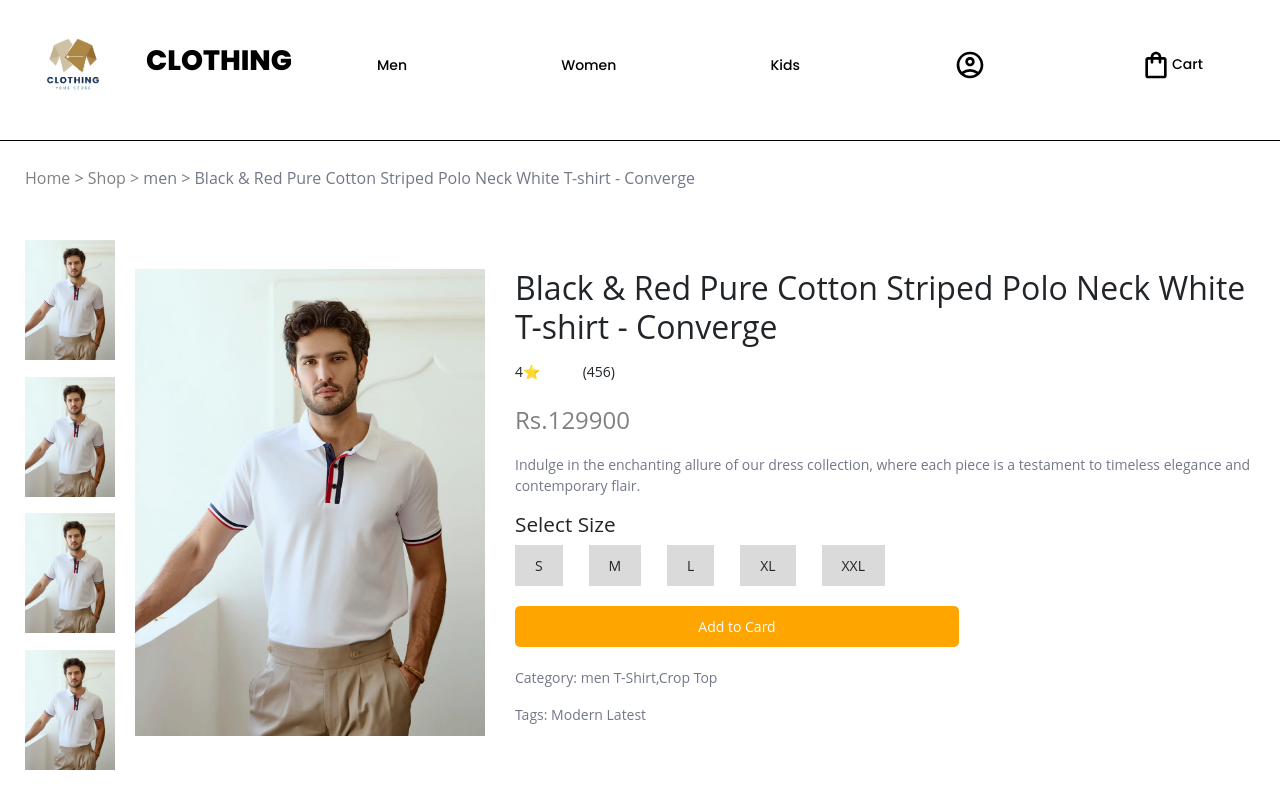
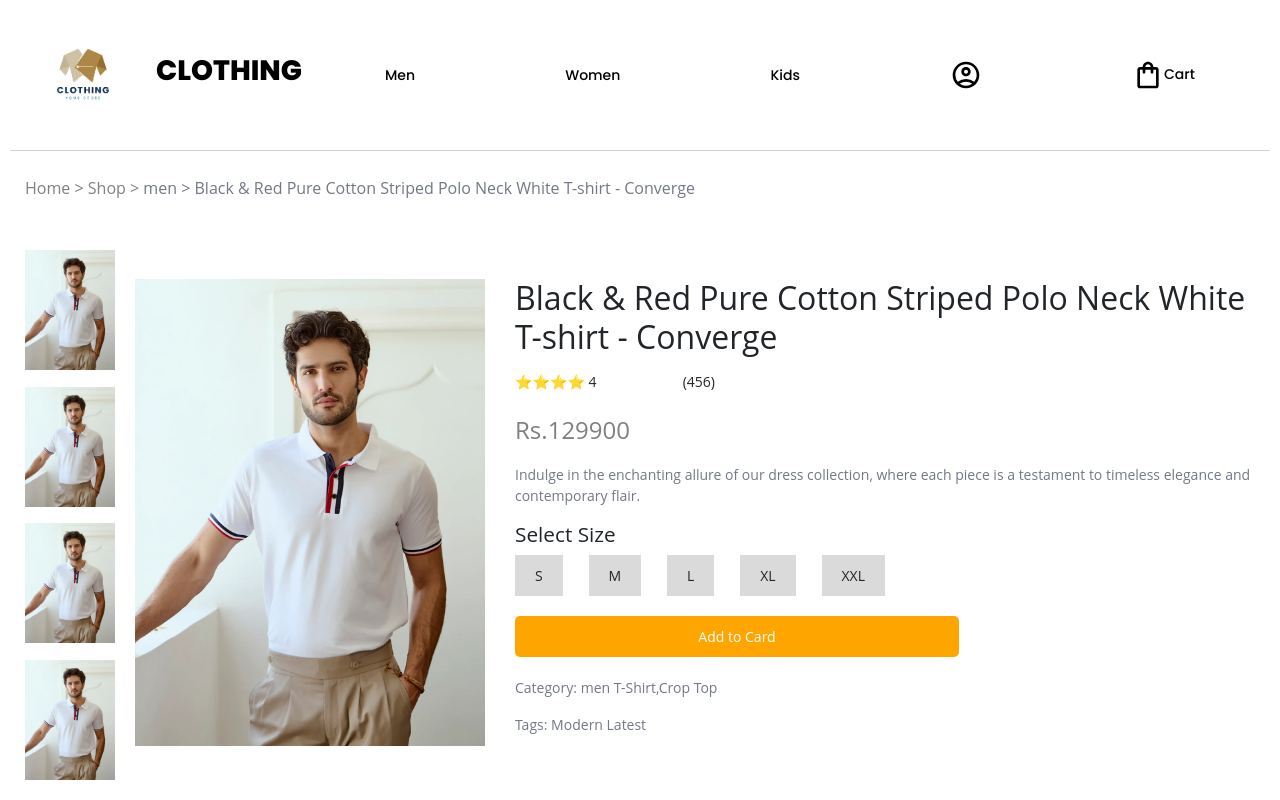
Before and after one commit to venkimoon4/mern-e-com-front-end, a React (Vite) app: page /product/001 in a window 1280 px wide. Shown: the top 800 px of the page. Built offline with nearby package versions, Linux system fonts and the light colour scheme; no server answers; a web font is replaced by a local one.

Commit message:
New_Version-3

```diff
--- a/src/components/Header/Header.module.css
+++ b/src/components/Header/Header.module.css
@@ -1,7 +1,8 @@
 .header {
   display: flex;
-  border-bottom: 1px solid black;
+  border-bottom: 1px solid rgb(208, 208, 208);
   align-items: center;
+  margin: 10px;
 }
 .leftSection {
   display: flex;
--- a/src/components/Item/Item.jsx
+++ b/src/components/Item/Item.jsx
@@ -3,8 +3,6 @@ import "./Item.css"
 import { NavLink } from 'react-router-dom'
 
 const Item = ({item}) => {
-
-
 
   return (
     <div className='item-container'>
--- a/src/components/Product/Product.css
+++ b/src/components/Product/Product.css
@@ -25,7 +25,7 @@
 }
 .ratings-container{
   display: flex;
-  width: 100px;
+  width: 200px;
   justify-content: space-between;
   margin-top: 15px;
   margin-bottom: 20px;
--- a/src/components/Product/Product.jsx
+++ b/src/components/Product/Product.jsx
@@ -54,7 +54,7 @@ const Product = () => {
        <div className='product-showcase-details'>
         <h5>{product.name}</h5>
         <div className='ratings-container'>
-        <span>{product.rating.stars}⭐</span><span>({product.rating.count})</span>
+        <span>⭐⭐⭐⭐ {product.rating.stars}</span><span>({product.rating.count})</span>
         </div>
         <p className='product-price'>Rs.{product.price}</p>
         <p>Indulge in the enchanting allure of our dress collection, where each piece is a testament to timeless elegance and contemporary flair.
```
